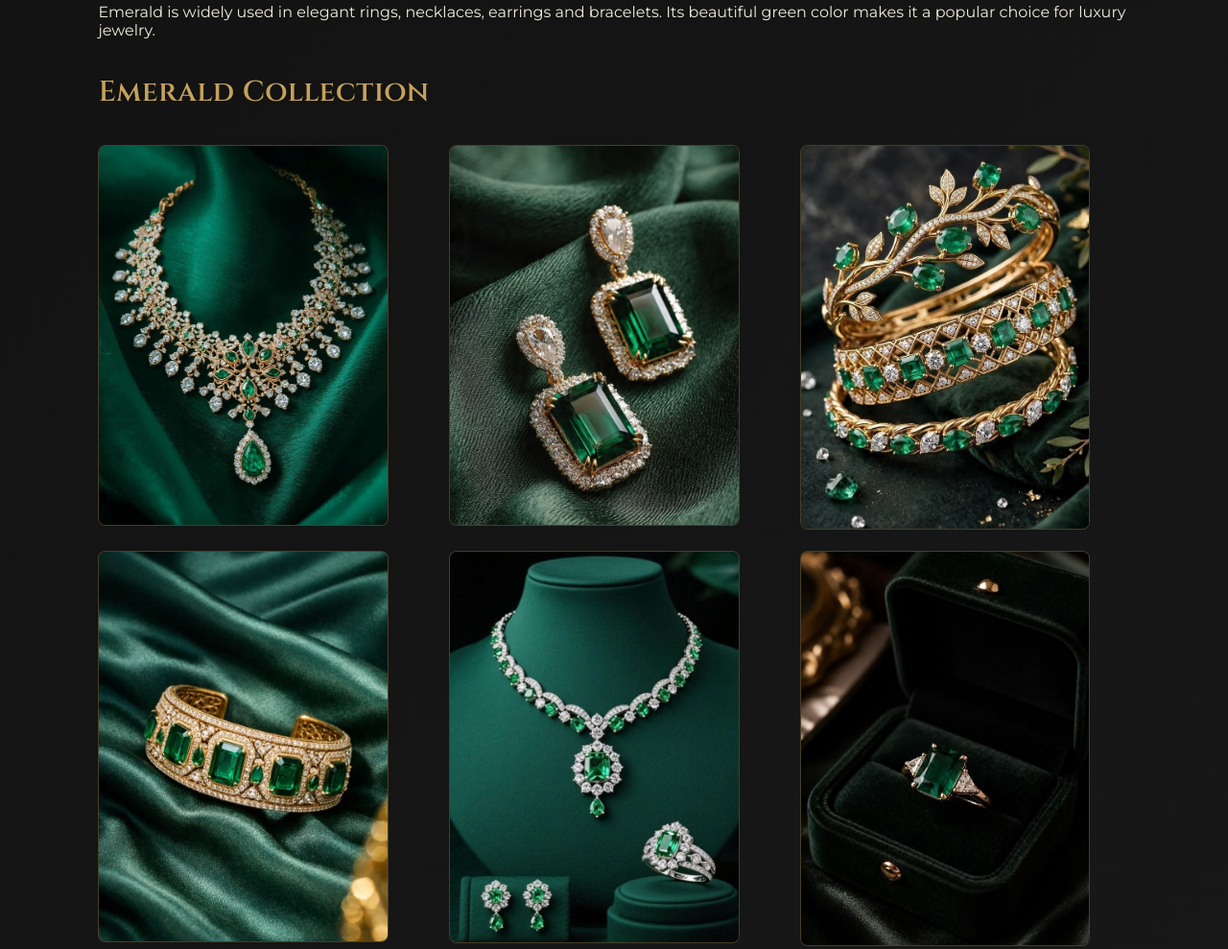
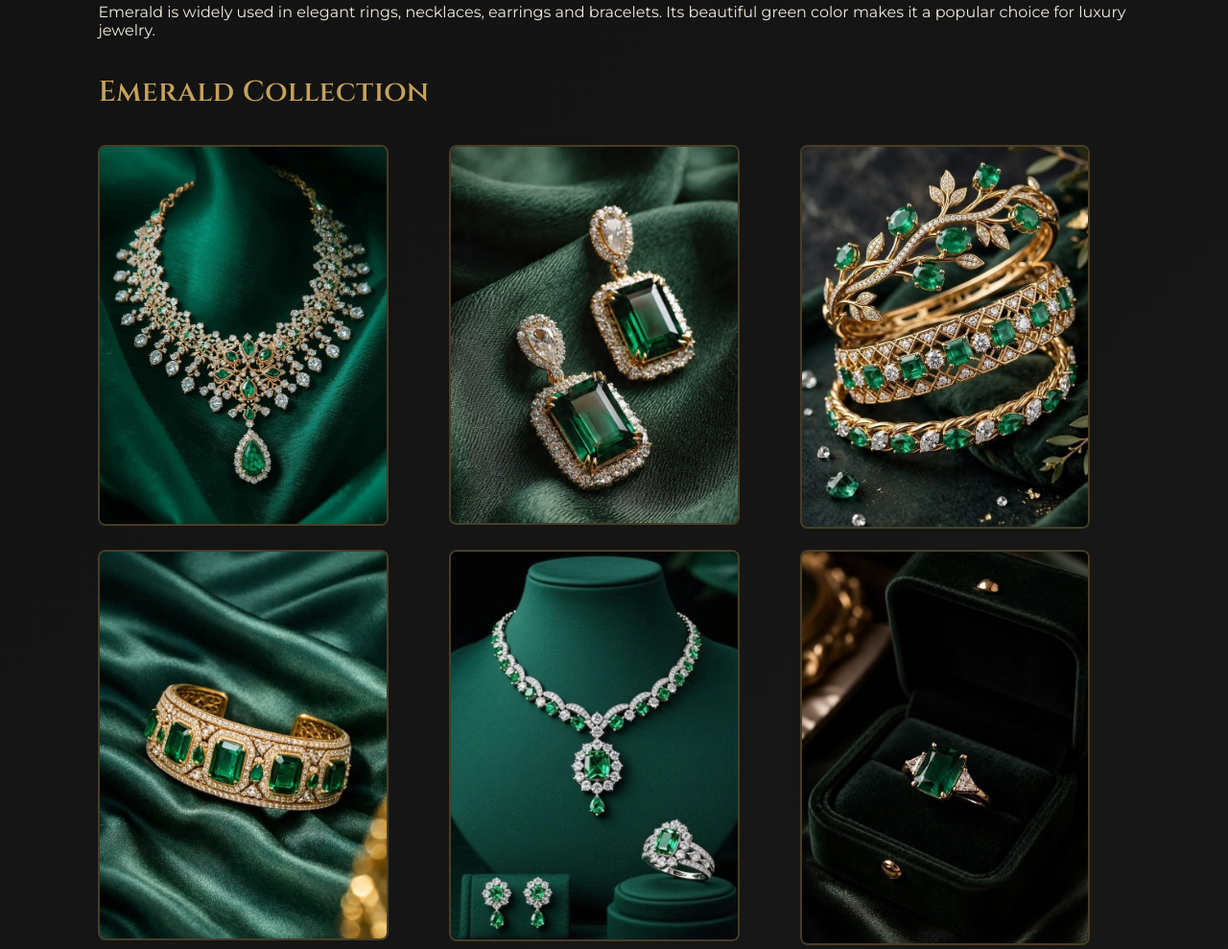
Before and after one commit to nahidwalizadeh/GEMORA, a plain HTML site: page index.html in a window 1280 px wide. Shown: the part 2641-3630 px from the top of the page at 96% size. Drawn offline with nearby package versions, Linux system fonts and the light colour scheme.

Commit message:
chage css img

```diff
--- a/style.css
+++ b/style.css
@@ -314,11 +314,10 @@ body{
     width: 88%;
     height: auto;
     object-fit: contain;
-    border: 1px solid rgba(198, 161, 91, 0.3);
+    border: 2px solid rgba(198, 161, 91, 0.3);
     border-radius: 8px;
     transition: 0.4s ease;
     background-color: #101110;
-    /* aspect-ratio: 2/ 2; */
 }
 .emerald-images img:hover {
     border-color: #C6A15B;
```
Also changed, not shown: images/kun bra 1.jpg, images/kun bra55.jpg, images/kun nec 1.jpg, images/kunz Choker .jpg.
